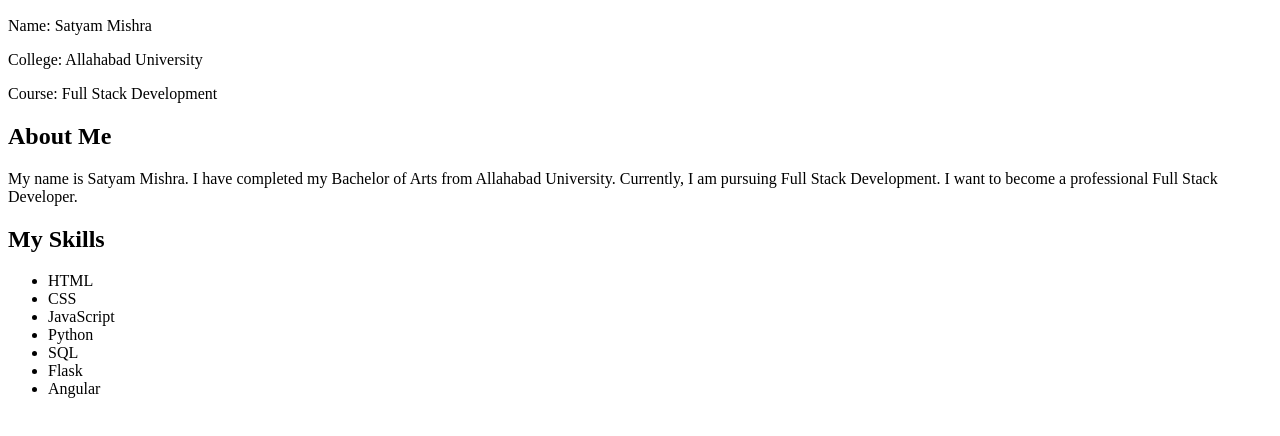
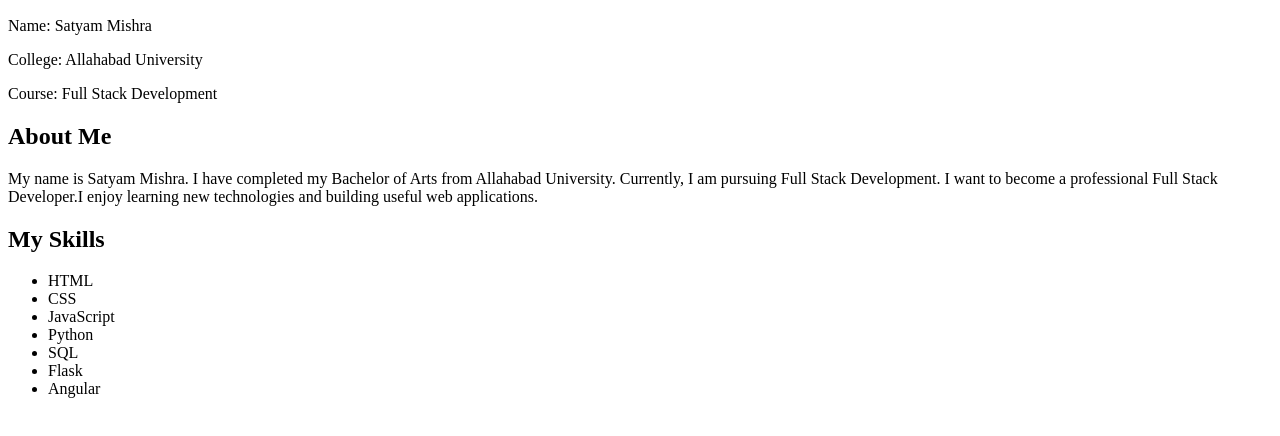
Before and after one commit to 01satyammishra/Student-Profile-Project, a plain HTML site: page index.html in a window 1280 px wide. Shown: the part 110-546 px from the top of the page. Drawn offline with Linux system fonts and the light colour scheme.

```diff
--- a/index.html
+++ b/index.html
@@ -18,7 +18,7 @@
         My name is Satyam Mishra.
         I have completed my Bachelor of Arts from Allahabad University.
         Currently, I am pursuing Full Stack Development.
-        I want to become a professional Full Stack Developer.
+        I want to become a professional Full Stack Developer.I enjoy learning new technologies and building useful web applications.
     </p>
 
     <h2>My Skills</h2>
```
